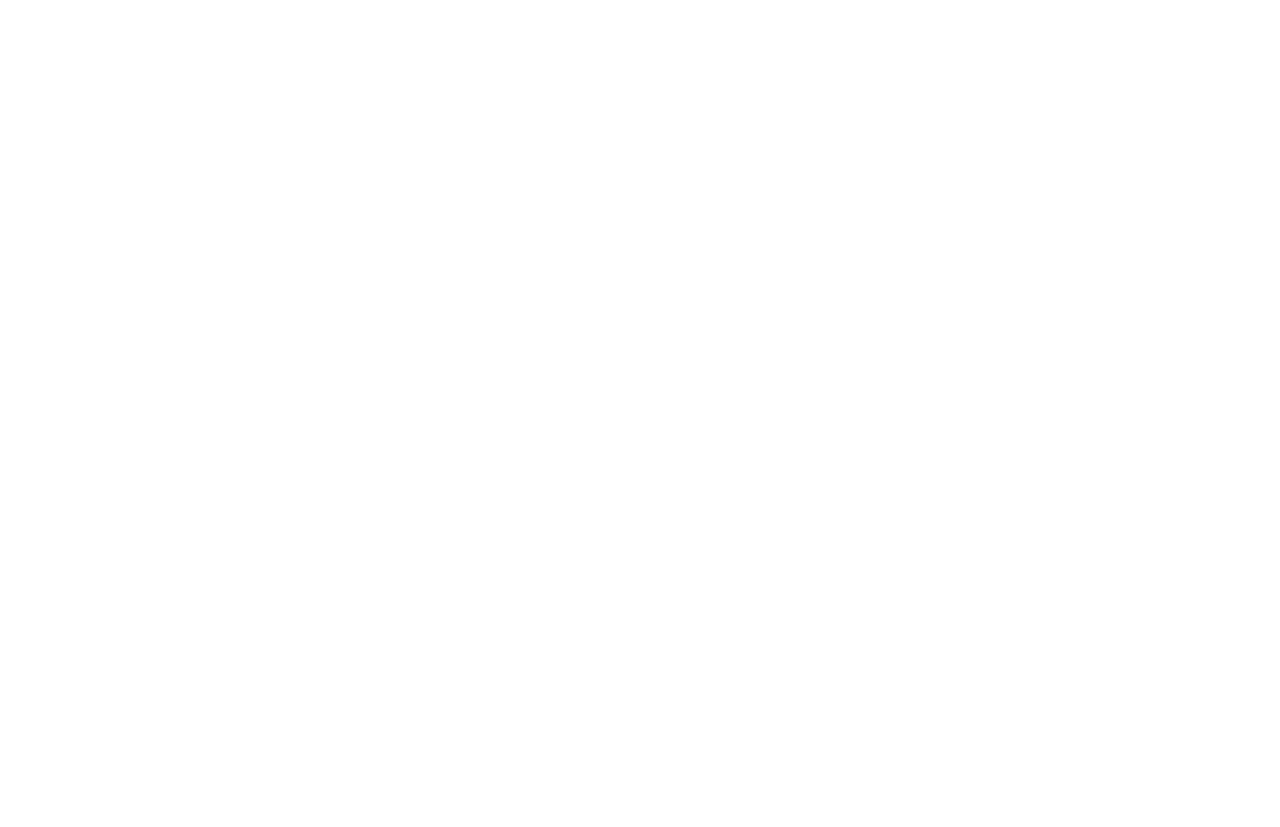
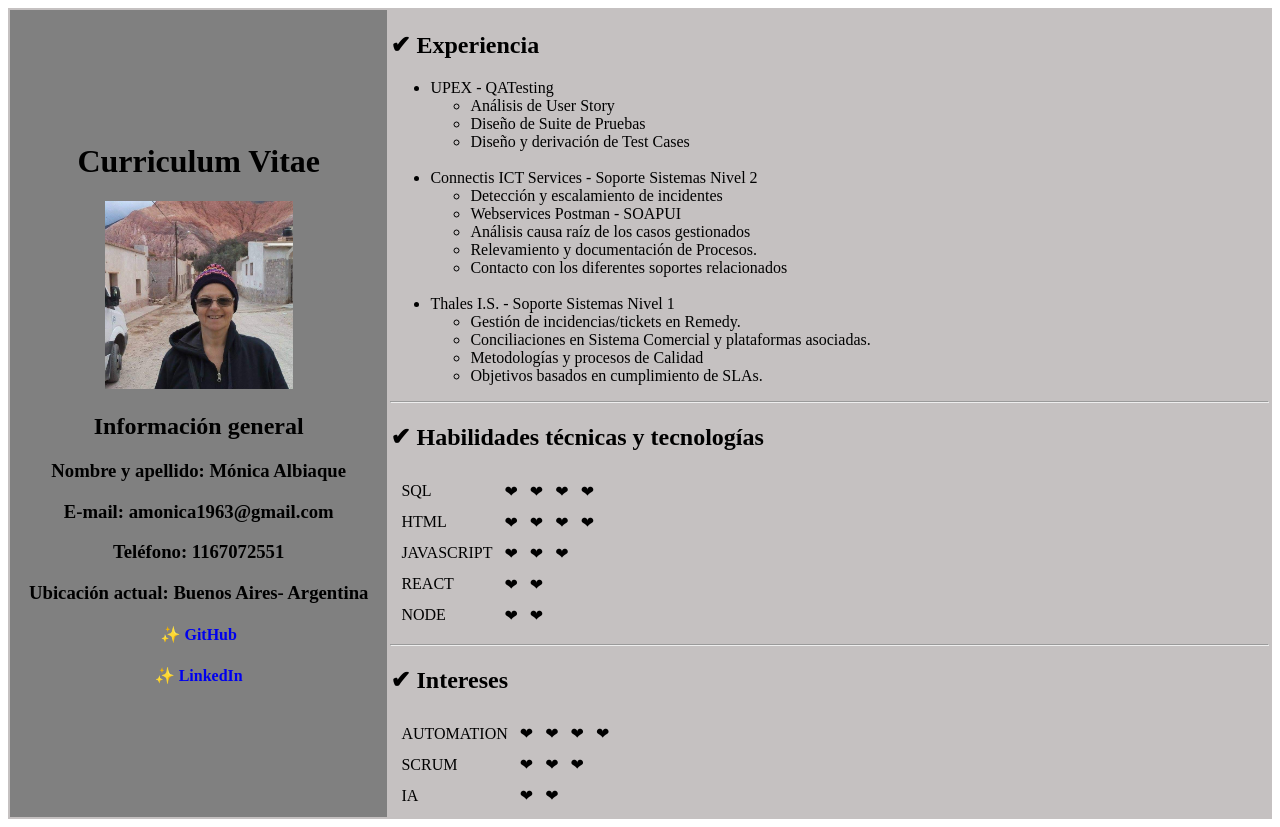
Before and after one commit to AlbiaqueMonica/HTML-CSS-JAVASCRIPT, a plain HTML site: page index.html in a window 1280 px wide. Before the commit the page ends 800 px from the top, so only its background shows below. Drawn offline with Linux system fonts and the light colour scheme.

Commit message:
Tabla armada

```diff
--- a/index.html
+++ b/index.html
@@ -4,9 +4,128 @@
     <meta charset="UTF-8">
     <meta http-equiv="X-UA-Compatible" content="IE=edge">
     <meta name="viewport" content="width=device-width, initial-scale=1.0">
-    <title>Document</title>
+    <title>Monica Albiaque ¦ Resume</title>
+    <link href="estilos.css" rel="stylesheet" type="text/css" />
 </head>
-<body>
+<body style="padding: 0;">
+
+
+  <table style="background-color: rgb(197, 193, 193);" >
+
+  <tr >
+
+    <td style="width: 30%; background-color:grey;text-align: center">
+      <h1 style="text-align: center">Curriculum Vitae</h1>
+      <img src="img/fotoMoni.jpg" alt="foto Monica" width="50%">
+
+
+
+      <h2>Información general</h2>
+      <h3>Nombre y apellido: Mónica Albiaque</h3>
+      <h3>E-mail: amonica1963@gmail.com</h3>
+      <h3>Teléfono: 1167072551</h3>
+      <h3>Ubicación actual: Buenos Aires- Argentina</h3>
+      <h4><a href="https://github.com/AlbiaqueMonica" style="text-decoration:none">✨ GitHub</a> </h3>
+      <h4><a href="https://www.linkedin.com/in/monica-liliana-albiaque" style="text-decoration:none">✨ LinkedIn </a></h3>
+
+
+    </td>
+
+
+    <td  style="width:70%; margin: 10%; ">
+      <h2>✔ Experiencia</h2>
+       <ul>
+        <li>UPEX - QATesting</li>
+          <ul>
+            <li>Análisis de User Story</li>
+            <li>Diseño de Suite de Pruebas</li>
+            <li>Diseño y derivación de Test Cases</li>
+          </ul>
+      <br>
+       <li>Connectis ICT Services - Soporte Sistemas Nivel 2</li>
+          <ul>
+            <li>Detección y escalamiento de incidentes</li>
+            <li>Webservices Postman - SOAPUI </li>
+            <li>Análisis causa raíz de los casos gestionados</li>
+            <li>Relevamiento y documentación de Procesos.</li>
+            <li>Contacto con los diferentes soportes relacionados</li>
+          </ul>
+   <br>
+        <li>Thales I.S. - Soporte Sistemas Nivel 1
+          <ul>
+            <li>Gestión de incidencias/tickets en Remedy.</li>
+            <li>Conciliaciones en Sistema Comercial y plataformas asociadas.</li>
+            <li>Metodologías y procesos de Calidad</li>
+            <li>Objetivos basados en cumplimiento de SLAs.</li>
+          </ul>
+
+    </ul>
+
+    <hr>
+
+
+      <table CELLSPACING="10">
+          <tr>
+        <h2>✔ Habilidades técnicas y tecnologías</h2>
+
+           <td>SQL</td>
+            <td>❤</td>
+            <td>❤</td>
+            <td>❤</td>
+            <td>❤</td>
+        </tr>
+           <td>HTML</td>
+            <td>❤</td>
+            <td>❤</td>
+            <td>❤</td>
+            <td>❤</td>
+        </tr>
+        <tr>
+          <td>JAVASCRIPT</td>
+          <td>❤</td>
+          <td>❤</td>
+          <td>❤</td>
+        </tr>
+        <tr>
+          <td>REACT</td>
+          <td>❤</td>
+          <td>❤</td>
+          <td></td>
+        </tr>
+        <tr>
+          <td>NODE</td>
+          <td>❤</td>
+          <td>❤</td>
+          <td></td>
+        </tr>
+      </table>
+
+<hr>
+
+    <h2>✔ Intereses</h2>
+      <table CELLSPACING="10">
+        <tr>
+           <td>AUTOMATION</td>
+            <td>❤</td>
+            <td>❤</td>
+            <td>❤</td>
+            <td>❤</td>
+        </tr>
+        <tr>
+          <td>SCRUM</td>
+          <td>❤</td>
+          <td>❤</td>
+          <td>❤</td>
+        </tr>
+        <tr>
+          <td>IA</td>
+          <td>❤</td>
+          <td>❤</td>
+          <td></td>
+        </tr>
+      </table>
+
+</table>
 
 </body>
 </html>
```
Also changed, not shown: img/fotoMoni.jpg (added).
